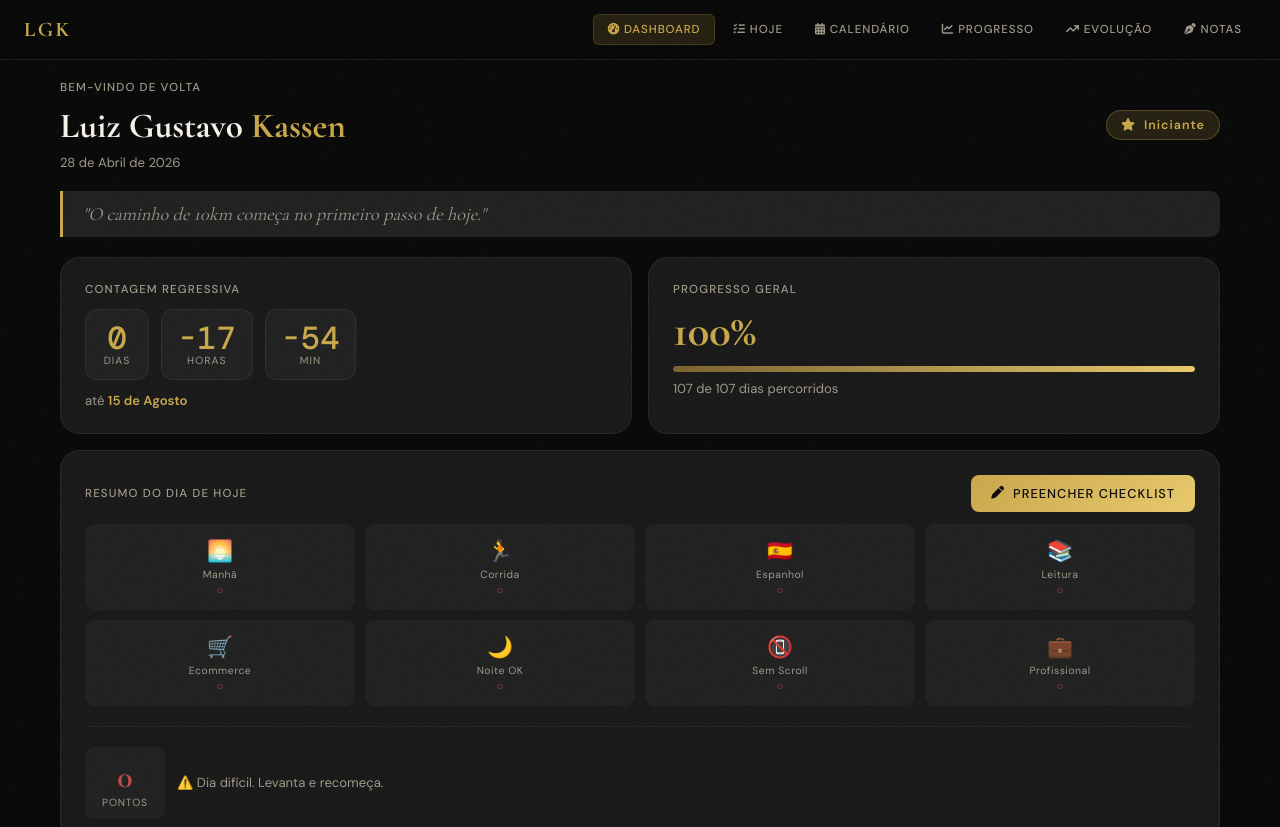
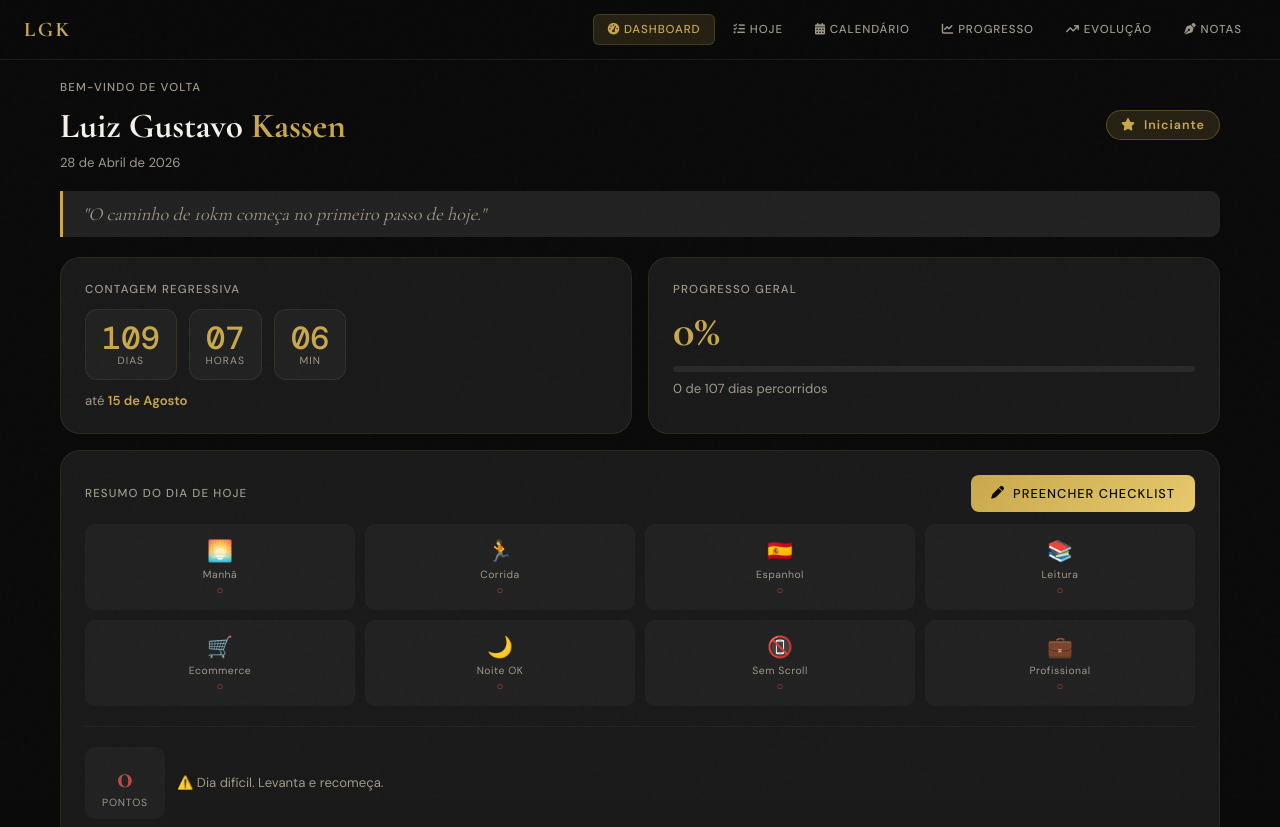
Before and after one commit to luizgust731/lgk_routine, a plain HTML site: page index.html in a window 1280 px wide. Shown: the top 827 px of the page. Drawn offline with nearby package versions, Linux system fonts and the light colour scheme.

Commit message:
Update index.html

```diff
--- a/index.html
+++ b/index.html
@@ -901,8 +901,8 @@ nav {
 // ============================================================
 // DATA & CONSTANTS
 // ============================================================
-const START_DATE = new Date(2025, 4, 1); // May 1
-const END_DATE   = new Date(2025, 7, 15); // Aug 15
+const START_DATE = new Date(2026, 4, 1); // Maio 2026
+const END_DATE   = new Date(2026, 7, 15); // Agosto 2026
 const TOTAL_DAYS = Math.ceil((END_DATE - START_DATE) / 86400000) + 1; // 107 days
 
 const MOTIVATIONAL_QUOTES = [
@@ -1173,10 +1173,13 @@ function renderDashboard() {
     `<div class="level-badge"><i class="fa-solid fa-star"></i>${lvl.name}</div>`;
 
   // Countdown
-  const diff = END_DATE - now;
-  const days = Math.ceil(diff / 86400000);
-  const hours = Math.floor((diff % 86400000) / 3600000);
-  const mins  = Math.floor((diff % 3600000) / 60000);
+  const target = new Date(2026, 7, 15, 23, 59, 59); // fim do dia 15
+const diff = target - now;
+  const totalMs = Math.max(0, diff);
+
+const days = Math.floor(totalMs / (1000 * 60 * 60 * 24));
+const hours = Math.floor((totalMs / (1000 * 60 * 60)) % 24);
+const mins = Math.floor((totalMs / (1000 * 60)) % 60);
   document.getElementById('countdownBlocks').innerHTML = `
     <div class="countdown-unit"><div class="countdown-num">${Math.max(0,days)}</div><div class="countdown-lbl">Dias</div></div>
     <div class="countdown-unit"><div class="countdown-num">${String(hours).padStart(2,'0')}</div><div class="countdown-lbl">Horas</div></div>
```
